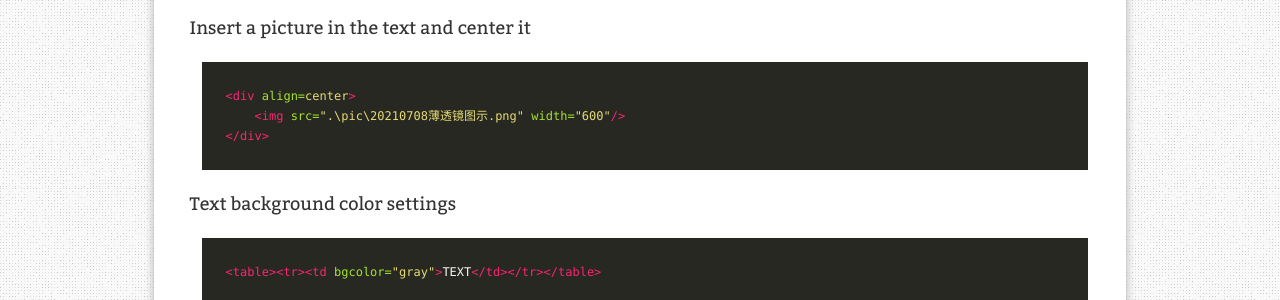
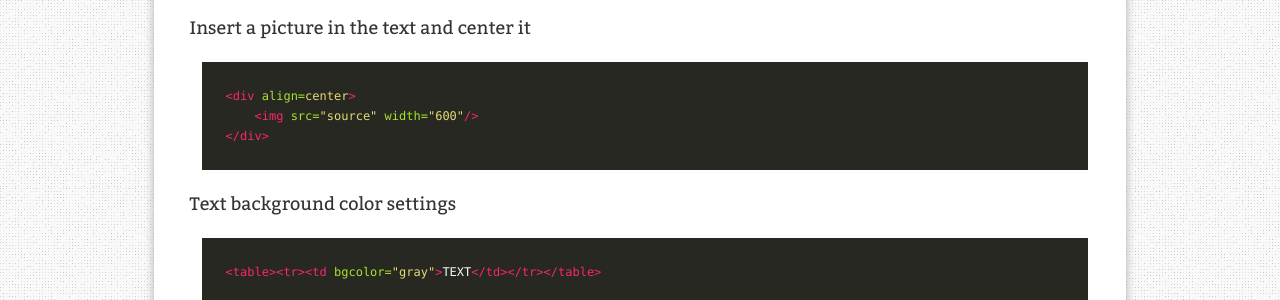
Before and after one commit to AuthurWhywait/AuthurWhywait.github.io, a Jekyll site: the page built from HeadStorage.md, in a window 1280 px wide. Shown: the part 612-912 px from the top of the page. Built offline with Jekyll 4.4.1, drawn with Linux system fonts in a browser that asks for light colours; our own code applies the rules of GitHub Pages for plain Markdown files; comment, search, counter and statistics services are not loaded.

Commit message:
Update HeadStorage.md

````diff
--- a/HeadStorage.md
+++ b/HeadStorage.md
@@ -20,7 +20,7 @@ Insert a picture in the text and center it
 
 ```html
 <div align=center>
-    <img src=".\pic\20210708薄透镜图示.png" width="600"/>
+    <img src="source" width="600"/>
 </div>
 ```
 
````
